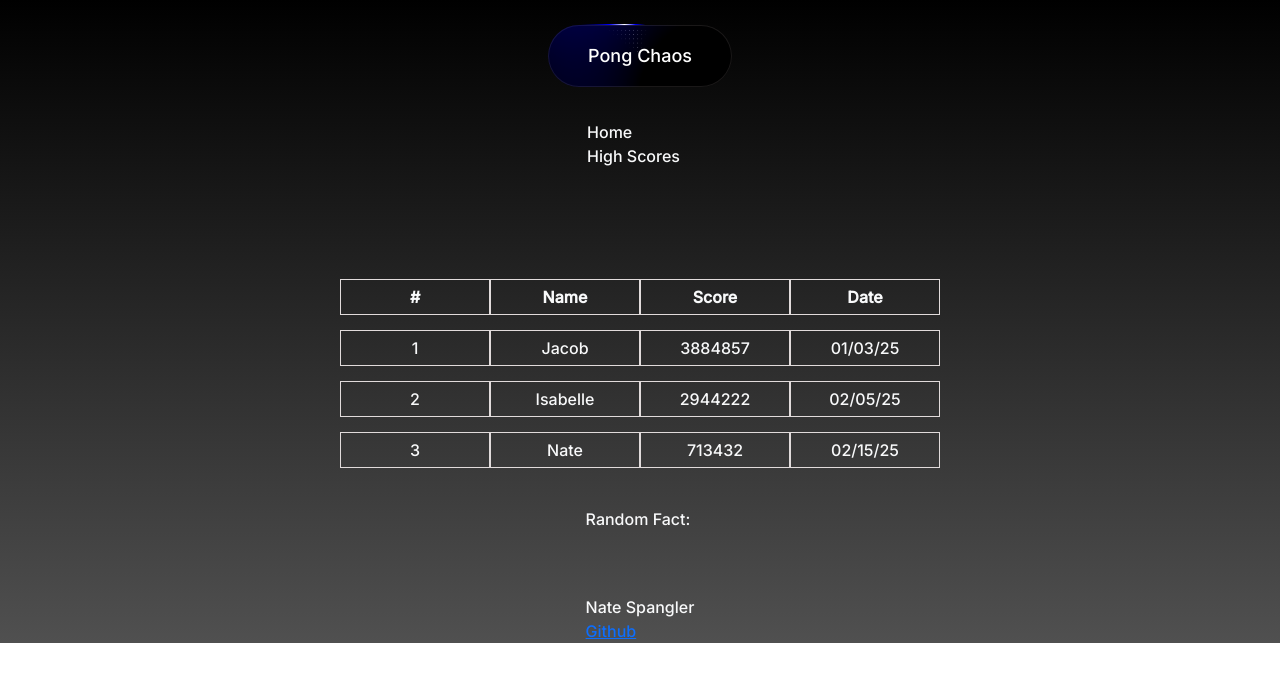
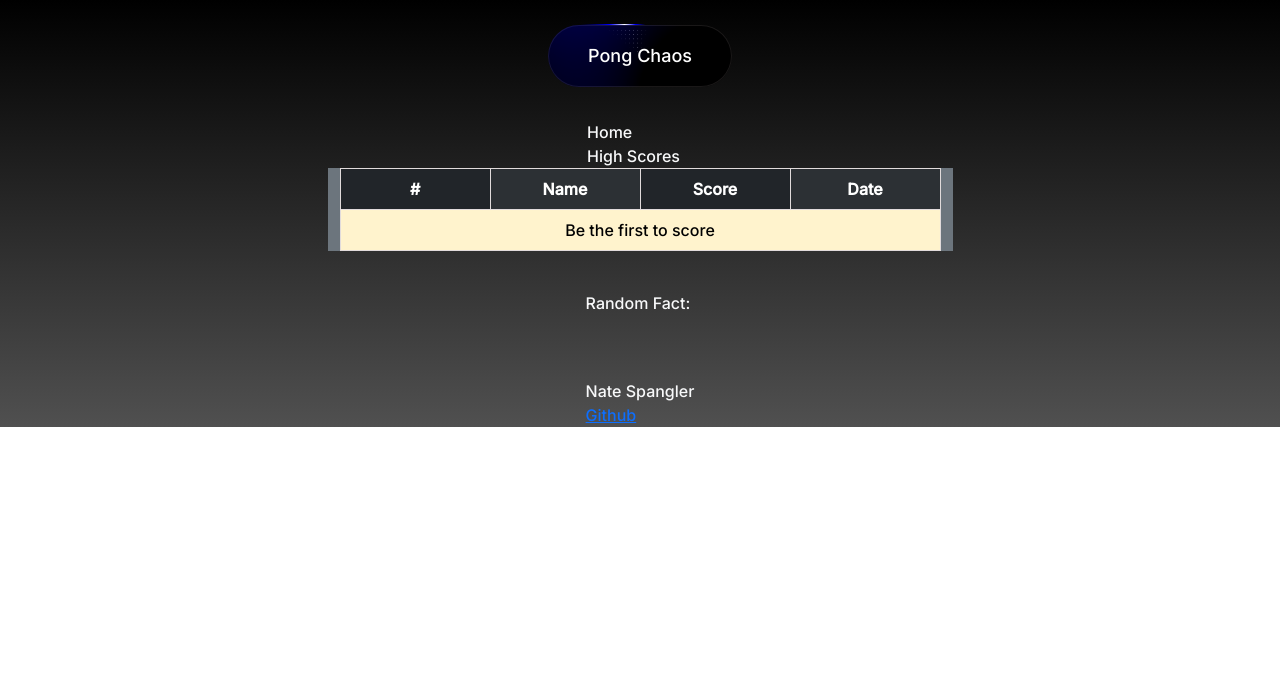
Before and after one commit to NateSpangler/startup, a React (Vite) app: page /scores in a window 1280 px wide. Shown: the top 682 px of the page. Built offline with nearby package versions, Linux system fonts and the light colour scheme.

Commit message:
scores jsx changes

```diff
--- a/src/scores/scores.jsx
+++ b/src/scores/scores.jsx
@@ -1,14 +1,43 @@
 import React from 'react';
 
+
 export function Scores() {
+  const [scores, setScores] = React.useState([]);
+
+  // Demonstrates calling a service asynchronously so that
+  // React can properly update state objects with the results.
+  React.useEffect(() => {
+    const scoresText = localStorage.getItem('scores');
+    if (scoresText) {
+      setScores(JSON.parse(scoresText));
+    }
+  }, []);
+
+  // Demonstrates rendering an array with React
+  const scoreRows = [];
+  if (scores.length) {
+    for (const [i, score] of scores.entries()) {
+      scoreRows.push(
+        <tr key={i}>
+          <td>{i}</td>
+          <td>{score.name.split('@')[0]}</td>
+          <td>{score.score}</td>
+          <td>{score.date}</td>
+        </tr>
+      );
+    }
+  } else {
+    scoreRows.push(
+      <tr key='0'>
+        <td colSpan='4'>Be the first to score</td>
+      </tr>
+    );
+  }
+
   return (
-    <main >
-      <br></br>
-      <br></br>
-      <br></br>
-      <br></br>
-      <table className="table_spacing">
-        <thead>
+    <main className='container-fluid bg-secondary text-center'>
+      <table className='table table-warning table-striped-columns'>
+        <thead className='table-dark'>
           <tr>
             <th>#</th>
             <th>Name</th>
@@ -16,28 +45,8 @@
             <th>Date</th>
           </tr>
         </thead>
-        <tbody>
-          <tr>
-            <td>1</td>
-            <td>Jacob</td>
-            <td>3884857</td>
-            <td>01/03/25</td>
-          </tr>
-          <tr>
-            <td>2</td>
-            <td>Isabelle</td>
-            <td>2944222</td>
-            <td>02/05/25</td>
-          </tr>
-          <tr>
-            <td>3</td>
-            <td>Nate</td>
-            <td>713432</td>
-            <td>02/15/25</td>
-          </tr>
-        </tbody>
+        <tbody id='scores'>{scoreRows}</tbody>
       </table>
     </main>
   );
-
 }
```
